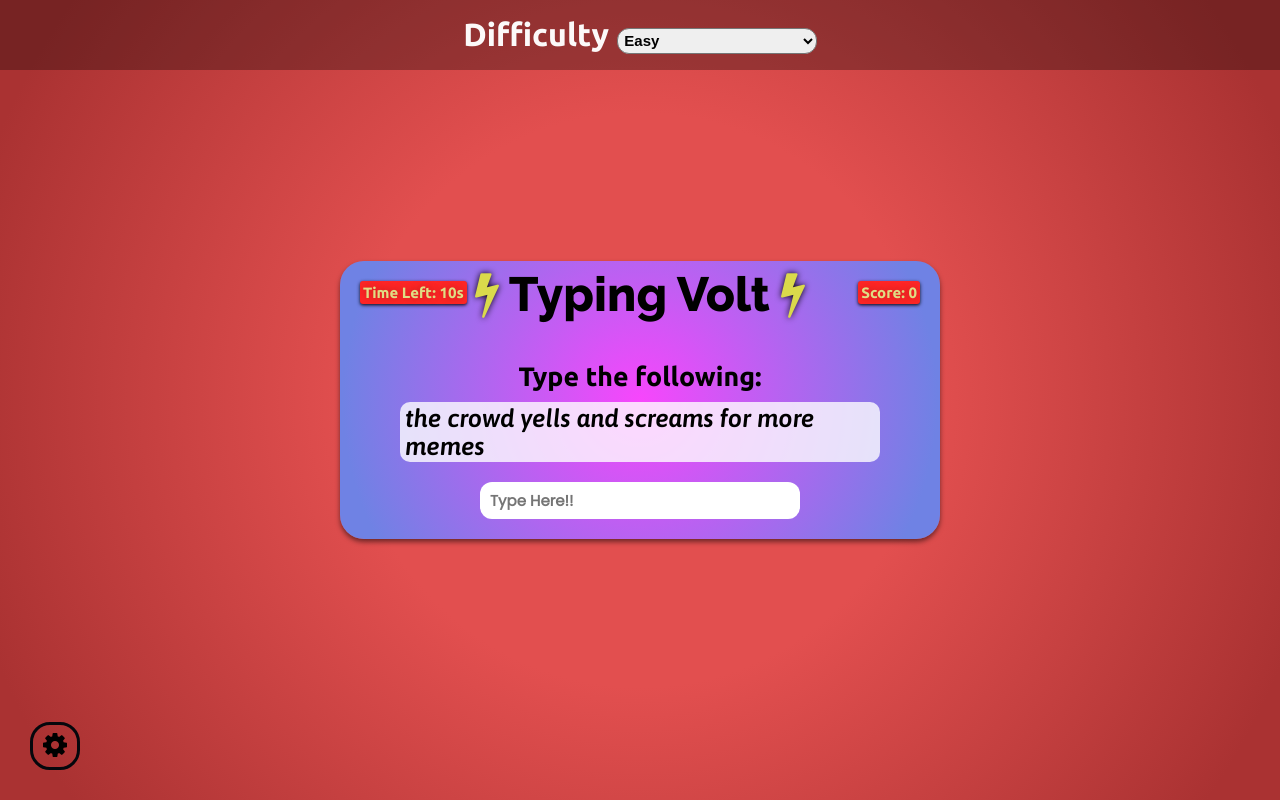
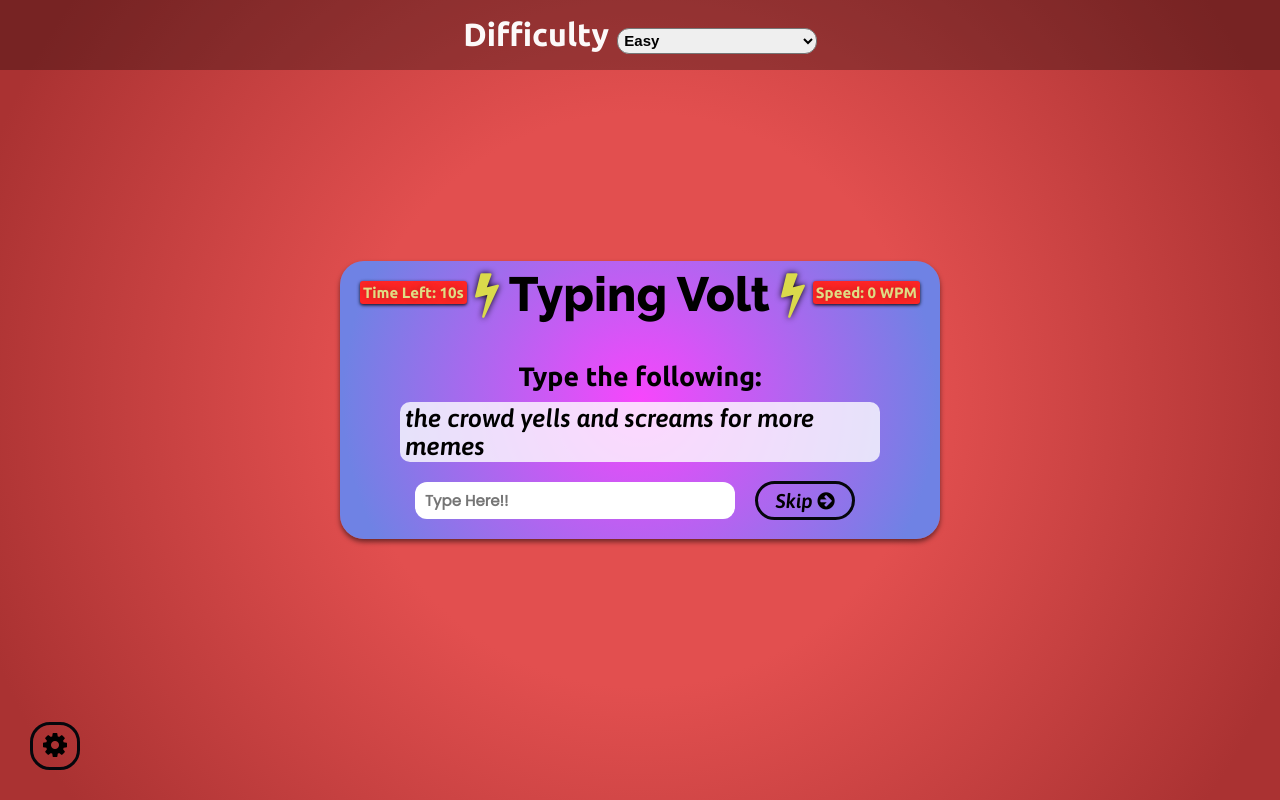
Before and after one commit to pranjalchaplot/typingvolt, a plain HTML site: page index.html in a window 1280 px wide. Drawn offline with Linux system fonts and the light colour scheme.

Commit message:
update score to speed

```diff
--- a/index.html
+++ b/index.html
@@ -33,14 +33,19 @@
         <small>Type the following:</small>
 
         <h1 id="word"></h1>
-        <input type="text" id="text" autocomplete="off" placeholder="Type Here!!">
+        <div class="type-container">
+            <input type="text" id="text" autocomplete="off" placeholder="Type Here!!">
+            <button id="skip">
+                Skip <i class="fa fa-arrow-circle-right"></i>
+            </button>
+        </div>
 
         <p class="time-container">
             Time Left: <span id="time">10s</span>
         </p>
 
         <p class="score-container">
-            Score: <span id="score">0</span>
+            Speed: <span id="score">0</span> WPM
         </p>
 
         <div id="end-game-container" class="end-game-container"></div>
```
